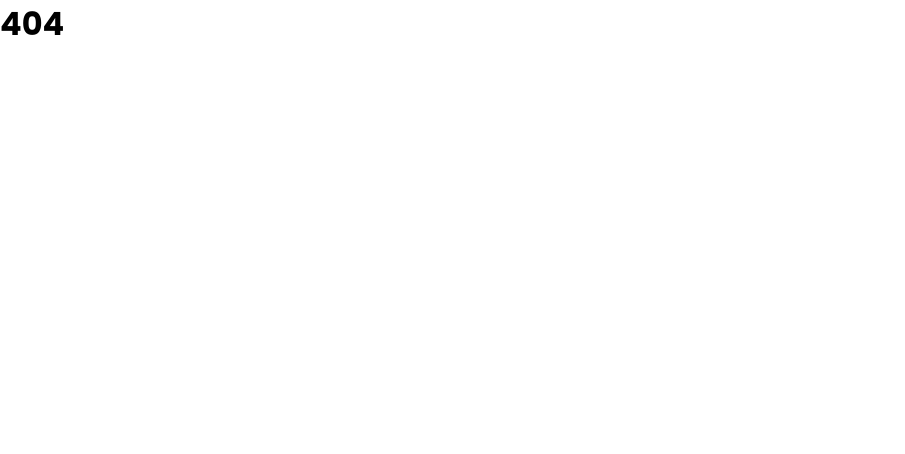
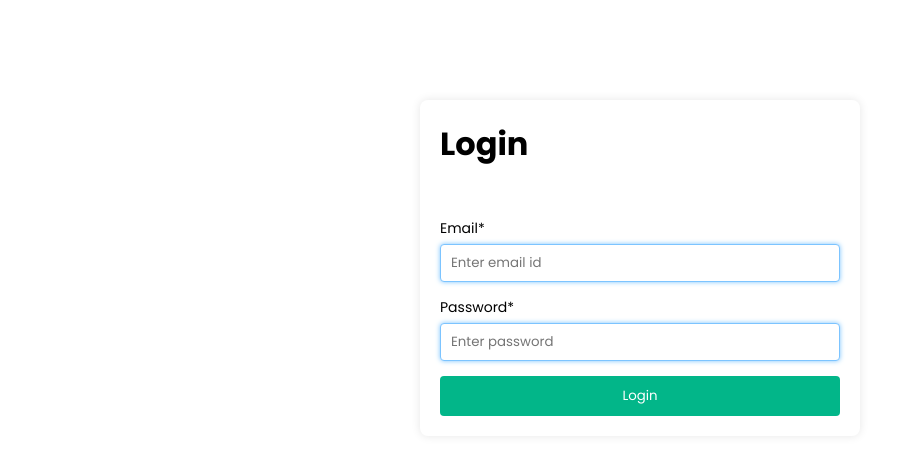
Before and after one commit to akasrai/e-commerce-dashboard, a React (Vite) app: page /auth/login in a window 1280 px wide. Shown: the top 454 px of the page, without its empty margins (0-905 px from the left). Built offline with nearby package versions, Linux system fonts and the light colour scheme.

Commit message:
add context API for authentication

```diff
--- a/src/Routes.jsx
+++ b/src/Routes.jsx
@@ -2,6 +2,7 @@ import { Routes, Route } from 'react-router';
 
 import Home from './pages/Home';
 import About from './pages/About';
+import Login from './pages/Login';
 import Contact from './pages/Contact';
 import Products from './pages/Products';
 import AddProduct from './pages/AddProduct';
@@ -9,6 +10,7 @@ import PageNotFound from './pages/PageNotFound';
 import ProductDetail from './pages/ProductDetail';
 import DashboardLayout from './layouts/DashboardLayout';
 import WebsiteLayout from './layouts/WebsiteLayout';
+import AuthLayout from './layouts/AuthLayout';
 
 const AppRoutes = () => {
     return (
@@ -26,6 +28,10 @@ const AppRoutes = () => {
                 <Route path="/about" element={<About />} />
             </Route>
 
+            <Route element={<AuthLayout />}>
+                <Route path="/auth/login" element={<Login />} />
+            </Route>
+
             <Route path="*" element={<PageNotFound />} />
         </Routes>
     )
--- /dev/null
+++ b/src/components/AuthContext.jsx
@@ -0,0 +1,22 @@
+import { createContext, useState } from "react";
+
+export const AuthenticationContext = createContext(null);
+
+const AuthContext = ({ children }) => {
+
+    const [user, setUser] = useState({});
+
+    const loginUser = (user) => {
+        console.log("User logged in:", user);
+        setUser(user);
+    }
+
+
+    return (
+        <AuthenticationContext.Provider value={{ user, loginUser }}>
+            {children}
+        </AuthenticationContext.Provider>
+    )
+}
+
+export default AuthContext;
--- a/src/index.css
+++ b/src/index.css
@@ -143,6 +143,7 @@ button:hover {
 input[type="text"],
 input[type="number"],
 input[type="email"],
+input[type="password"],
 select,
 textarea {
   padding: 8px 10px;
@@ -154,6 +155,7 @@ textarea {
 input[type="text"],
 input[type="number"],
 input[type="email"],
+input[type="password"],
 textarea,
 select:focus {
   outline: none;
@@ -209,3 +211,12 @@ input[type="submit"] {
 .cursor-pointer {
   cursor: pointer;
 }
+
+.login-container {
+  width: 400px;
+  margin: 0 auto;
+  margin-top: 100px;
+  padding: 20px;
+  border-radius: 8px;
+  box-shadow: 0 0 10px rgba(0, 0, 0, 0.1);
+}
--- /dev/null
+++ b/src/layouts/AuthLayout.jsx
@@ -0,0 +1,15 @@
+import { Outlet } from "react-router";
+
+const AuthLayout = () => {
+    return (
+
+        <div className="flex-col">
+            <div className="">
+                <Outlet />
+            </div>
+        </div>
+
+    )
+}
+
+export default AuthLayout
--- a/src/main.jsx
+++ b/src/main.jsx
@@ -5,14 +5,17 @@ import { ToastContainer } from 'react-toastify';
 
 
 import AppRoutes from './Routes.jsx'
+import AuthContext from './components/AuthContext.jsx';
 
 import './index.css'
 
 createRoot(document.getElementById('root')).render(
+  <AuthContext>
     <BrowserRouter>
       <StrictMode>
         <AppRoutes />
         <ToastContainer />
       </StrictMode>
     </BrowserRouter>
+  </AuthContext>
 );
--- /dev/null
+++ b/src/pages/Login.jsx
@@ -0,0 +1,78 @@
+import { useContext } from 'react';
+import { string, object } from 'yup';
+import { toast } from 'react-toastify';
+import { useForm } from "react-hook-form";
+import { yupResolver } from "@hookform/resolvers/yup"
+
+import AuthContext, { AuthenticationContext } from '../components/AuthContext';
+import { useNavigate } from 'react-router';
+
+const loginSchema = object({
+    email: string()
+        .required("Email is required."),
+
+    password: string()
+        .required("password is required.")
+
+
+});
+
+const Login = () => {
+    const {
+        register,
+        reset,
+        handleSubmit,
+        formState: { errors, isSubmitting },
+    } = useForm({
+        resolver: yupResolver(loginSchema),
+    });
+
+    const navigate = useNavigate();
+    const { loginUser } = useContext(AuthenticationContext);
+
+    const onSubmit = async (data) => {
+        // Simulate a login API call
+        console.log("Login data submitted:", data.email, data.password);
+
+        // API call to login user
+
+        loginUser({
+            email: data.email,
+            password: data.password,
+            name: "John Doe"
+        });
+
+        reset({ email: "", password: "" });
+
+        toast.success("Login successful");
+        navigate("/products");
+    }
+
+    return (
+        <div className="login-container">
+            <h1>Login</h1>
+            <form onSubmit={handleSubmit(onSubmit)} className="flex-col add-product-form" >
+
+                <div className='form-control flex-col'>
+                    <label>Email*</label>
+                    <input className={`${errors.email && "is-invalid"}`} placeholder="Enter email id" type="email" {...register("email")} />
+
+                    {errors.email && <span className='error-message'>{errors.email?.message}</span>}
+                </div>
+                <div className='form-control flex-col'>
+                    <label>Password*</label>
+                    <input className={`${errors.password && "is-invalid"}`} placeholder="Enter password" type="password" {...register("password")} />
+
+                    {errors.password && <span className='error-message'>{errors.password?.message}</span>}
+                </div>
+                <button className="" type="submit" disabled={isSubmitting}>
+                    {
+                        isSubmitting ? "Logging in..." : "Login"
+                    }
+                </button>
+            </form>
+        </div>
+    )
+}
+
+export default Login
--- a/src/pages/ProductDetail.jsx
+++ b/src/pages/ProductDetail.jsx
@@ -40,4 +40,7 @@ export default ProductDetail
  * Add edit functionality - can open a modal with form to edit product
  * Bonus: add pagination to products page
  *
+ * Form Library - react-hook-form, formik
+ *
+ *
  */
--- a/src/pages/Products.jsx
+++ b/src/pages/Products.jsx
@@ -1,10 +1,11 @@
 import { useNavigate } from "react-router";
-import { useEffect, useState } from "react";
+import { useContext, useEffect, useState } from "react";
 
 
 import Table from "../components/table/Table";
 import { utcToLocal } from "../utils/dateUtils";
 import { fetchProducts } from "../api/productApi";
+import { AuthenticationContext } from "../components/AuthContext";
 
 const headers = [
     { label: 'Created At', key: 'createdAt' },
@@ -21,6 +22,7 @@ const Products = () => {
     const navigate = useNavigate();
 
     const [data, setData] = useState({});
+    const { user } = useContext(AuthenticationContext);
 
     const getProducts = async () => {
         const data = await fetchProducts();
@@ -42,6 +44,8 @@ const Products = () => {
 
     return (
         <div className="">
+            <pre>{JSON.stringify(user)}</pre>
+
             <div className="flex ">
                 <h1 className="">Products</h1>
                 <div className="flex align-items-center">
@@ -76,4 +80,13 @@ const Products = () => {
     )
 }
 
-export default Products
+export default Products;
+
+
+/**
+ * Local State vs. Global State - Context API, Redux, Zustand
+ *
+ *
+ *
+ *
+ */
```
Lines whose indentation alone changed are shown as unchanged.
